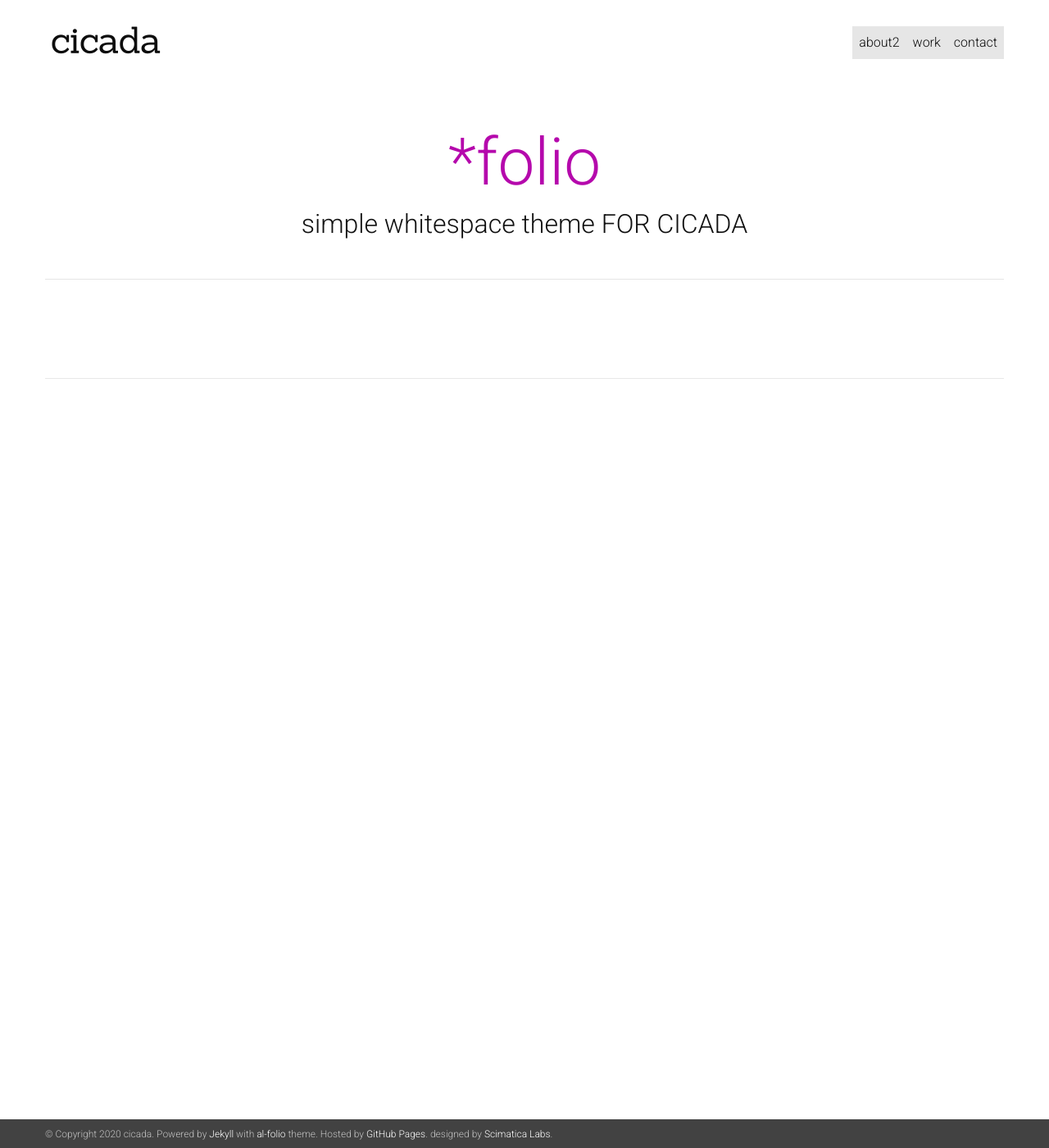
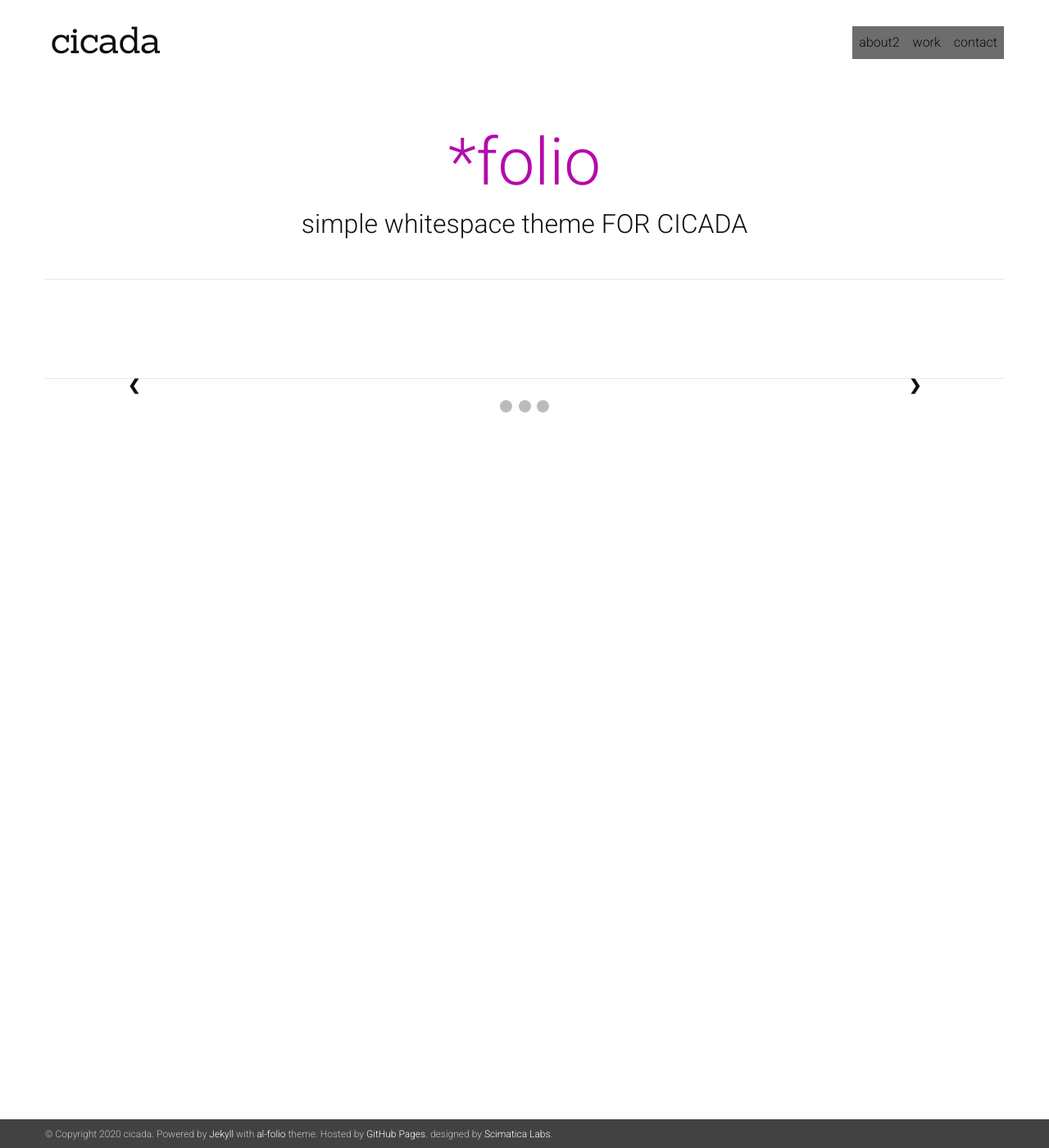
Before and after one commit to Scimatica-Labs/cicadadesign.in, a Jekyll site: the page built from index.html, in a window 1280 px wide and 1400 px high. Shown: the whole window at 82% size. Built offline with Jekyll 4.4.1, drawn with Linux system fonts in a browser that asks for light colours; nearby versions of some CDN libraries; a style sheet for code colours, icons or effects is not loaded.

Commit message:
Update _base.scss

```diff
--- a/_sass/_base.scss
+++ b/_sass/_base.scss
@@ -124,6 +124,106 @@
 .news table td {
   font-size: 1rem;
 }
+
+//carousel
+
+* {box-sizing:border-box}
+
+/* Slideshow container */
+.slideshow-container {
+  max-width: 1000px;
+  position: relative;
+  margin: auto;
+}
+
+/* Hide the images by default */
+.mySlides {
+  display: none;
+}
+
+/* Next & previous buttons */
+.prev, .next {
+  cursor: pointer;
+  position: absolute;
+  top: 50%;
+  width: auto;
+  margin-top: -22px;
+  padding: 16px;
+  color: white;
+  font-weight: bold;
+  font-size: 18px;
+  transition: 0.6s ease;
+  border-radius: 0 3px 3px 0;
+  user-select: none;
+}
+
+/* Position the "next button" to the right */
+.next {
+  right: 0;
+  border-radius: 3px 0 0 3px;
+}
+
+/* On hover, add a black background color with a little bit see-through */
+.prev:hover, .next:hover {
+  background-color: rgba(0,0,0,0.8);
+}
+
+/* Caption text */
+.text {
+  color: #f2f2f2;
+  font-size: 15px;
+  padding: 8px 12px;
+  position: absolute;
+  bottom: 8px;
+  width: 100%;
+  text-align: center;
+}
+
+/* Number text (1/3 etc) */
+.numbertext {
+  color: #f2f2f2;
+  font-size: 12px;
+  padding: 8px 12px;
+  position: absolute;
+  top: 0;
+}
+
+/* The dots/bullets/indicators */
+.dot {
+  cursor: pointer;
+  height: 15px;
+  width: 15px;
+  margin: 0 2px;
+  background-color: #bbb;
+  border-radius: 50%;
+  display: inline-block;
+  transition: background-color 0.6s ease;
+}
+
+.active, .dot:hover {
+  background-color: #717171;
+}
+
+/* Fading animation */
+.fade {
+  -webkit-animation-name: fade;
+  -webkit-animation-duration: 1.5s;
+  animation-name: fade;
+  animation-duration: 1.5s;
+}
+
+@-webkit-keyframes fade {
+  from {opacity: .4}
+  to {opacity: 1}
+}
+
+@keyframes fade {
+  from {opacity: .4}
+  to {opacity: 1}
+}
+
+
+
 
 
 // Social (bottom)
```
